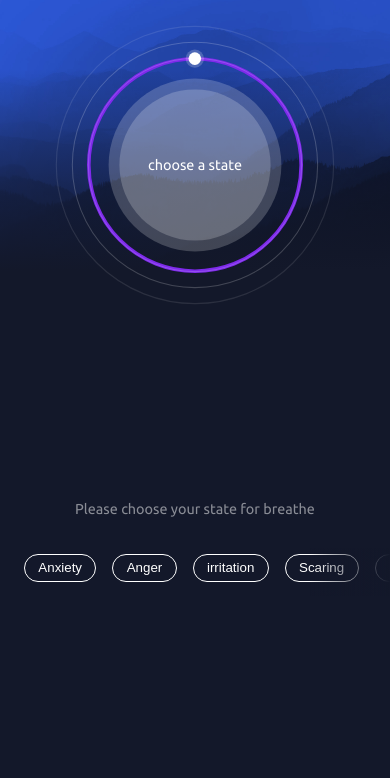
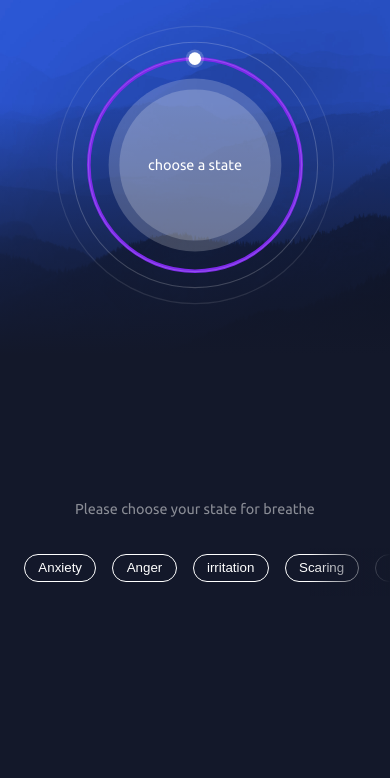
Before and after one commit to h-shams/breathe, a website built with webpack: page src/index.html in a window 390 px wide. Shown: the part 66-844 px from the top of the page. Built offline with nearby package versions, Linux system fonts and the light colour scheme; a web font is replaced by a local one.

Commit message:
make "background" responsive

```diff
--- a/src/styles/layout/_background.scss
+++ b/src/styles/layout/_background.scss
@@ -15,6 +15,12 @@
     url('../images/bg.jpg');
   background-repeat: no-repeat;
   background-size: cover;
-  height: 40%;
+  height: 50%;
   width: 100%;
+  background-position: 0 bottom;
+
+  @include mq('two-column') {
+    background-position: 0 85%;
+    height: 60%;
+  }
 }
```
